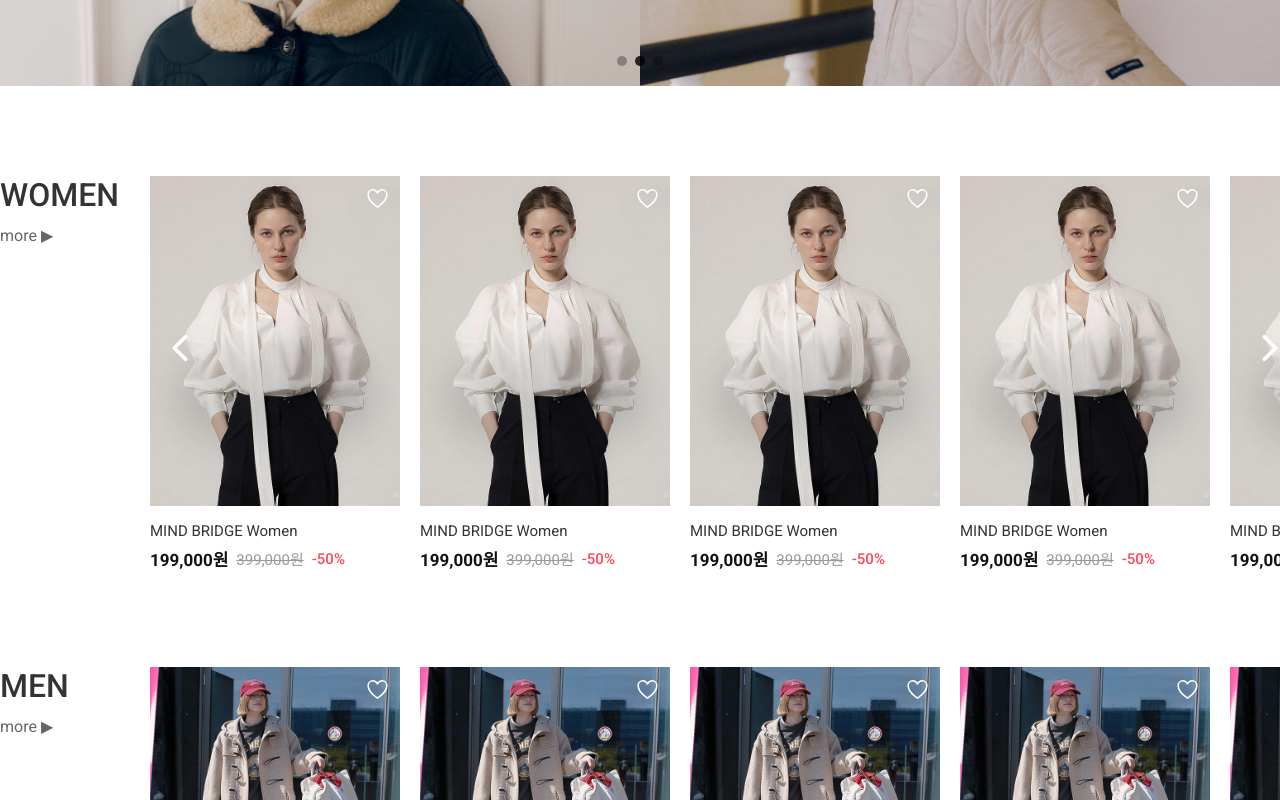
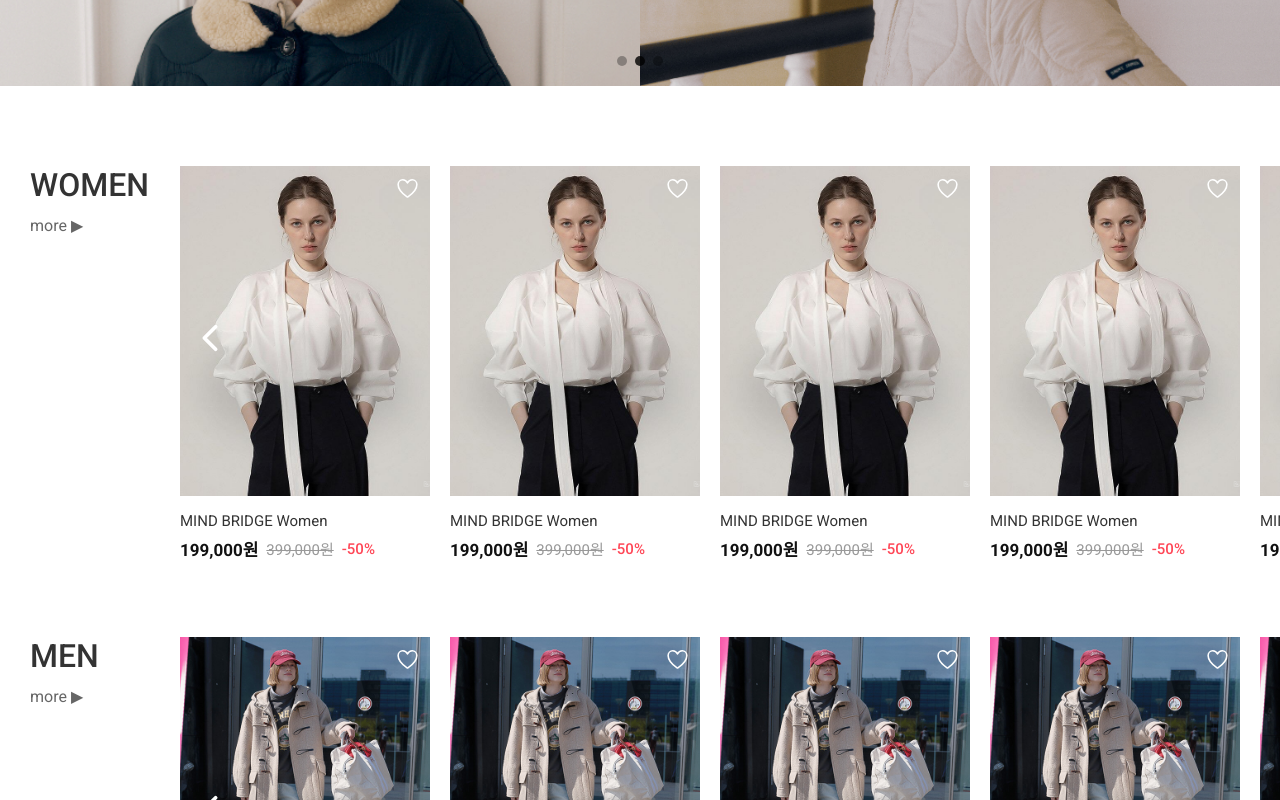
Before and after one commit to noona-n1/Shopping-Mall-Fe, a React (Vite) app: page / in a window 1280 px wide. Shown: the part 2040-2840 px from the top of the page. Built offline with nearby package versions, Linux system fonts and the light colour scheme; no server answers.

Commit message:
style : adjust padding product section on main page #41

```diff
--- a/src/page/HomePage/components/CategorySection/CategorySection.style.css
+++ b/src/page/HomePage/components/CategorySection/CategorySection.style.css
@@ -1,5 +1,5 @@
 .homepage-category-section {
-    padding: 40px 10px 40px 0;
+    padding: 30px;
     max-width: 1400px;
     margin: 0 auto;
     overflow: hidden;
```
